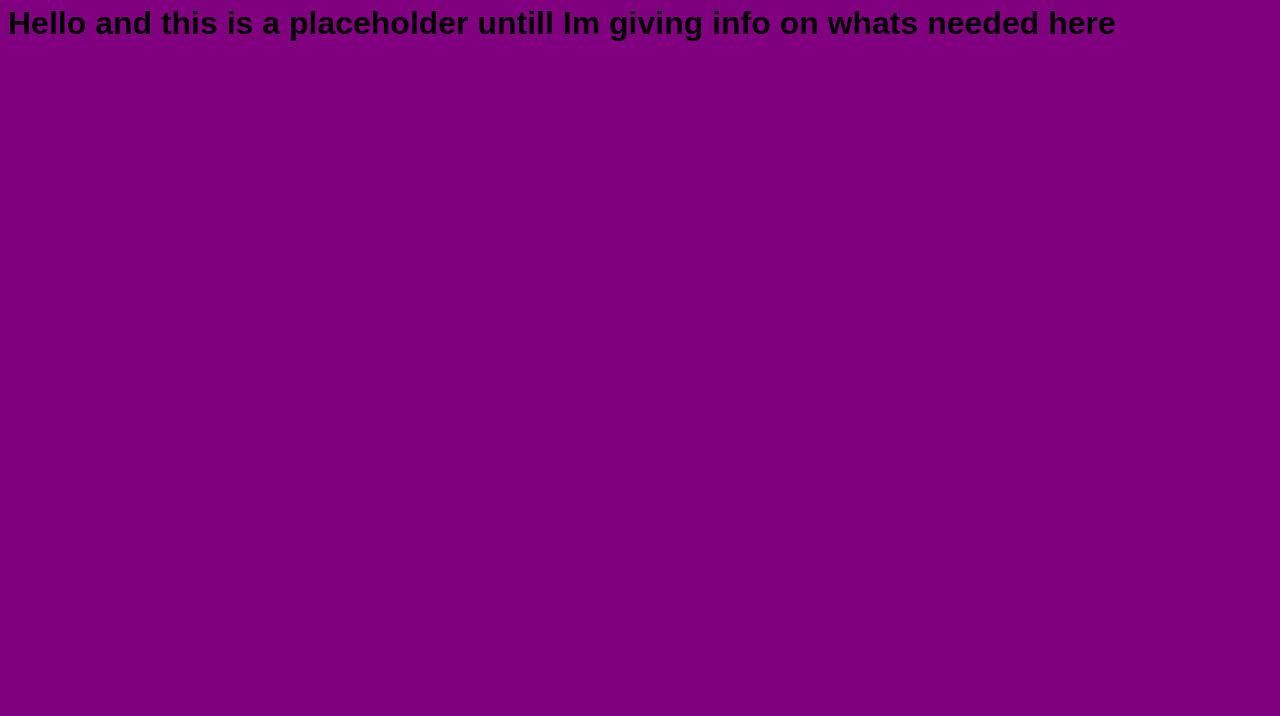
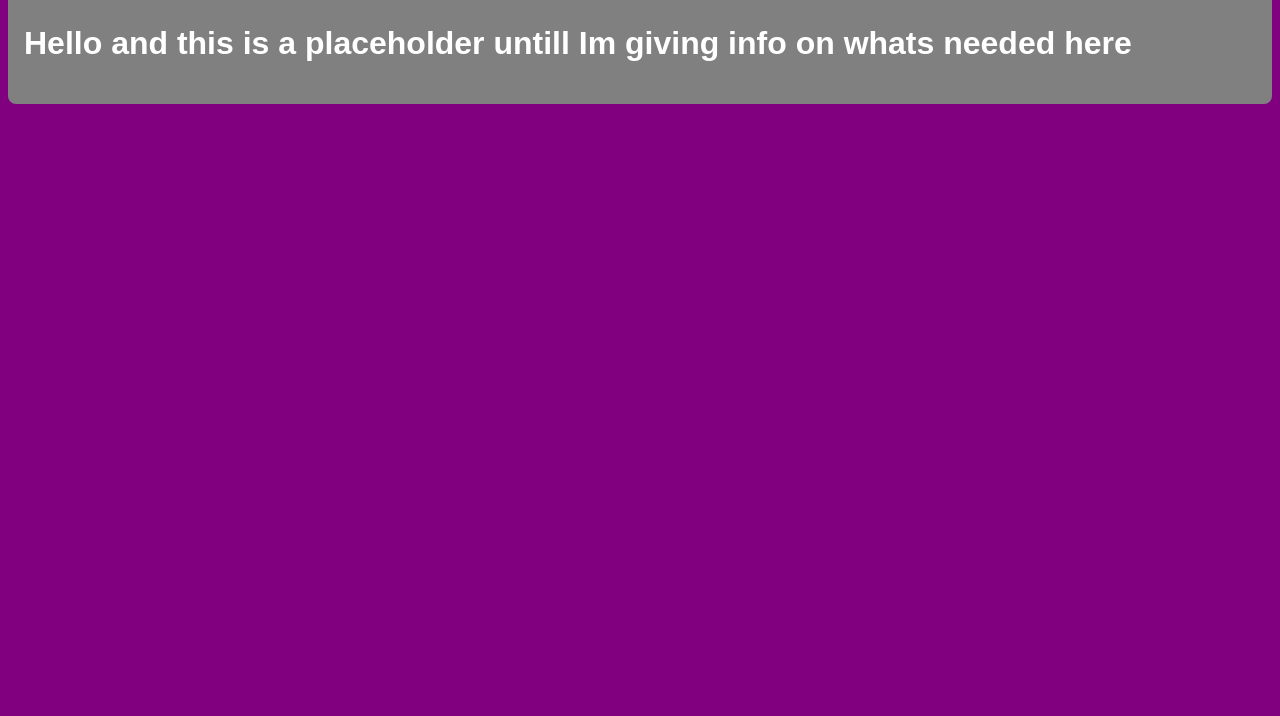
Before and after one commit to AriyTwo64/obsession-escapes.github.io, a plain HTML site: page index.html in a window 1280 px wide. Shown: the part 84-800 px from the top of the page. Drawn offline with Linux system fonts and the light colour scheme.

Commit message:
add text 2.0

```diff
--- a/HomeCSS.css
+++ b/HomeCSS.css
@@ -37,6 +37,14 @@
     background-color:  purple;
   }
 
-  .text-font {
+  .textfont {
     font-family: Arial, Helvetica, sans-serif;
+    color: white;
   }
+
+  .welcome1 {
+    border-radius: 8px;
+    overflow: hidden;
+    background-color: gray;
+    padding: 20px 16px;
+  }
--- a/index.html
+++ b/index.html
@@ -13,8 +13,8 @@
         <a href="ContactPage.html">Contact</a>
         <a href="AboutPage.html">About</a>
     </div>
-    <div class="welcome">
-        <h1 class="text-font">Hello and this is a placeholder untill Im giving info on whats needed here</h1>
+    <div class="welcome1">
+        <h1 class="textfont">Hello and this is a placeholder untill Im giving info on whats needed here</h1>
     </div>
 </body>
 </html>
```
